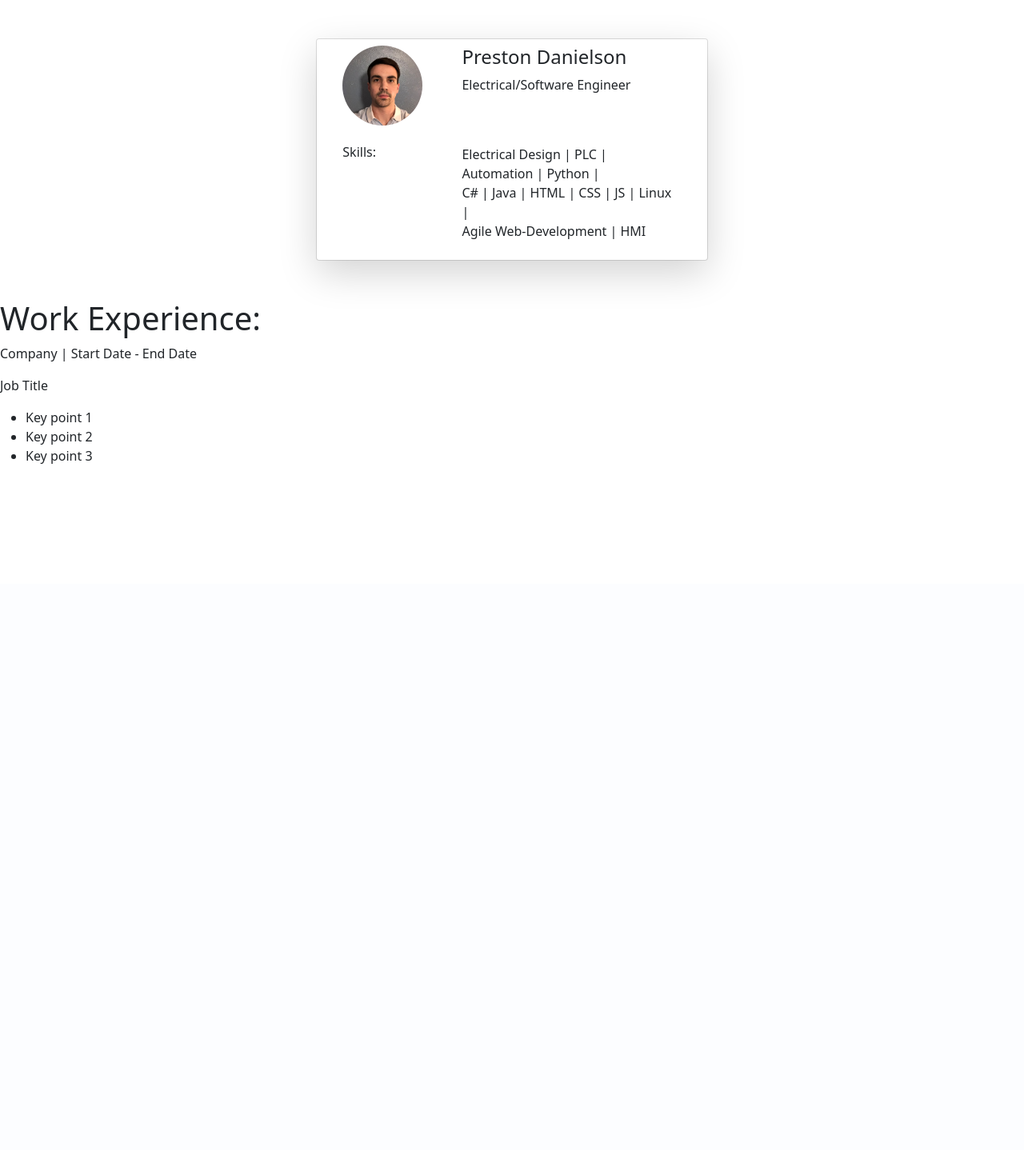
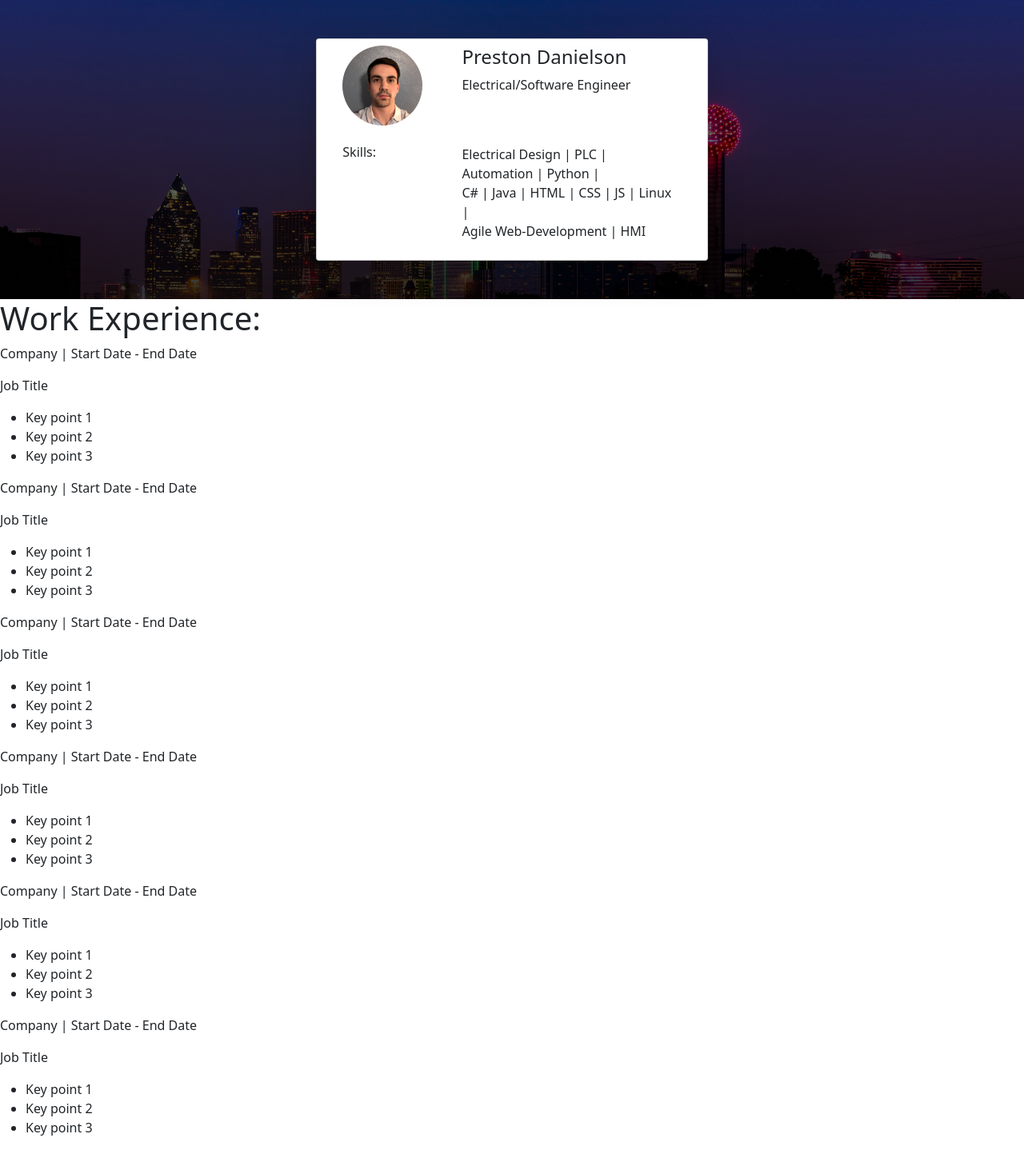
Before and after one commit to PDani96/Personal_Portfolio, a Django app: page / in a window 1280 px wide. Shown: the part 70-1508 px from the top of the page at 80% size. Before the commit the page ends 650 px from the top, so only its background shows below. Run offline with Django 4.2, Linux system fonts and the light colour scheme; parts of the project's set-up code (start-up, migrations or seed data) failed here and were passed over; some libraries are stand-ins or nearby versions.

Commit message:
Added parallax background css class and put skyline bg at top.

```diff
--- a/website/static/website/css/custom.css
+++ b/website/static/website/css/custom.css
@@ -57,3 +57,15 @@
     grid-area: frontAndBack;
     transform: rotateY(-180deg);
 }
+
+.parallax-bg{
+    background: #000;
+    background: linear-gradient(
+            rgba(0, 0, 0, 0.3),
+            rgba(0, 0, 0, 0.8)
+        ),
+        var(--url);
+    background-attachment: fixed;
+    background-repeat: no-repeat;
+    background-size: 100% auto;
+}
--- a/website/templates/website/welcome.html
+++ b/website/templates/website/welcome.html
@@ -5,9 +5,10 @@
 {% block title %}Welcome{% endblock %}
 
 {% block content %}
-    <div class="container-fluid mt-5 mb-5">
+    <div class="parallax-bg" style="--url: url({% static 'img/dallas_skyline.jpg' %});">
+        <div class="container-fluid">
             <div class="row justify-content-center">
-            <div class="col-auto card-container">
+                <div class="col-auto card-container mt-5 mb-5">
                     <div class="card-flip">
                         <div class="card front">
                             <div class="shadow-lg p-2 bg-white rounded">
@@ -49,6 +50,7 @@
                 </div>
             </div>
         </div>
+    </div>
 
     <h1>Work Experience:</h1>
     <p>Company | Start Date - End Date</p>
@@ -59,4 +61,45 @@
         <li>Key point 3</li>
     </ul>
 
+    <p>Company | Start Date - End Date</p>
+    <p>Job Title</p>
+    <ul>
+        <li>Key point 1</li>
+        <li>Key point 2</li>
+        <li>Key point 3</li>
+    </ul>
+
+    <p>Company | Start Date - End Date</p>
+    <p>Job Title</p>
+    <ul>
+        <li>Key point 1</li>
+        <li>Key point 2</li>
+        <li>Key point 3</li>
+    </ul>
+
+    <p>Company | Start Date - End Date</p>
+    <p>Job Title</p>
+    <ul>
+        <li>Key point 1</li>
+        <li>Key point 2</li>
+        <li>Key point 3</li>
+    </ul>
+
+    <p>Company | Start Date - End Date</p>
+    <p>Job Title</p>
+    <ul>
+        <li>Key point 1</li>
+        <li>Key point 2</li>
+        <li>Key point 3</li>
+    </ul>
+
+    <p>Company | Start Date - End Date</p>
+    <p>Job Title</p>
+    <ul>
+        <li>Key point 1</li>
+        <li>Key point 2</li>
+        <li>Key point 3</li>
+    </ul>
+
+
 {% endblock %}
```
Also changed, not shown: static/img/dallas_skyline.jpg (added). Lines whose indentation alone changed are shown as unchanged.
